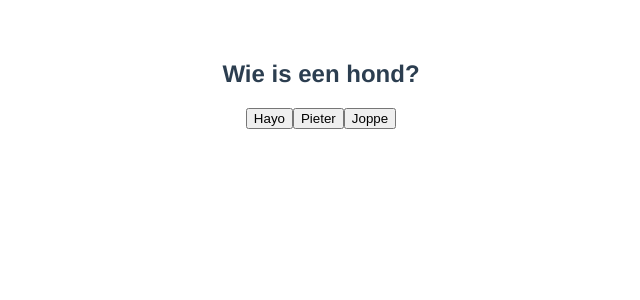
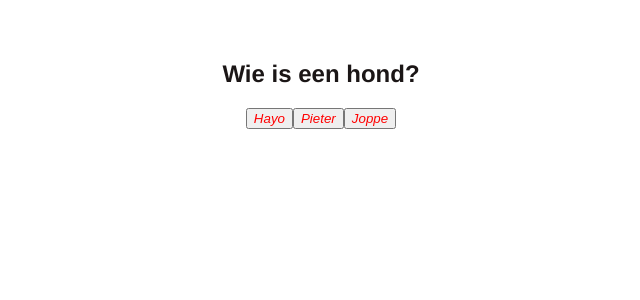
Before and after one commit to Hayo1706/Innovatiehuis-Intranet, a Vue app in the folder intranet-project/: page / in a window 1280 px wide. Shown: the top 300 px of the page, without its empty margins (319-959 px from the left). Built offline with nearby package versions, Linux system fonts and the light colour scheme.

Commit message:
betere hondendetector

```diff
--- a/intranet-project/src/App.vue
+++ b/intranet-project/src/App.vue
@@ -1,13 +1,13 @@
 <template>
 <h2>Wie is een hond?</h2>
-<button>
-  <span @click="handeClick(true)">Hayo</span>
+<button id=hayo_button @click="handleClick(true, 'hayo', $event)" :class="{ selected: selected_button == 'hayo' }">
+  <span>Hayo</span>
 </button>
-<button>
-  <span @click="handeClick(false)">Pieter</span>
+<button id=pieter_button @click="handleClick(false, 'pieter', $event)" :class="{ selected: selected_button == 'pieter' }">
+  <span>Pieter</span>
 </button>
-<button>
-  <span @click="handeClick(true)">Joppe</span>
+<button id=joppe_button @click="handleClick(true, 'joppe', $event)" :class="{ selected: selected_button == 'joppe_button' }">
+  <span>Joppe</span>
 </button>
 <p v-show="showText">{{ this.message }}</p>
 </template>
@@ -18,14 +18,21 @@ export default {
   data(){
     return {
       showText: false,
-      message: ""
+      message: '',
+      toggle: false,
+      selected_button: null,
+      styleObject: {
+        color: 'red'
+      }
     }
   },
   methods: {
-      handeClick(yes) {
-        if (yes) this.message = "Ja dat klopt."
-        else this.message = "Nee dat is niet waar."
+      handleClick(yes, name, event) {
+        this.selected_button = event.target.id
+        if (yes) this.message = 'Ja dat klopt.'
+        else this.message = 'Nee dat is niet waar.'
         this.showText = true
+        this.toggle = !this.toggle
       }
   }
 }
@@ -37,7 +44,15 @@ export default {
   -webkit-font-smoothing: antialiased;
   -moz-osx-font-smoothing: grayscale;
   text-align: center;
-  color: #2c3e50;
+  color: #1b1616;
   margin-top: 60px;
 }
+.selected {
+  background-color: #41B883;
+  color: red;
+}
+button {
+  color: red;
+  font-style: italic;
+}
 </style>
```
